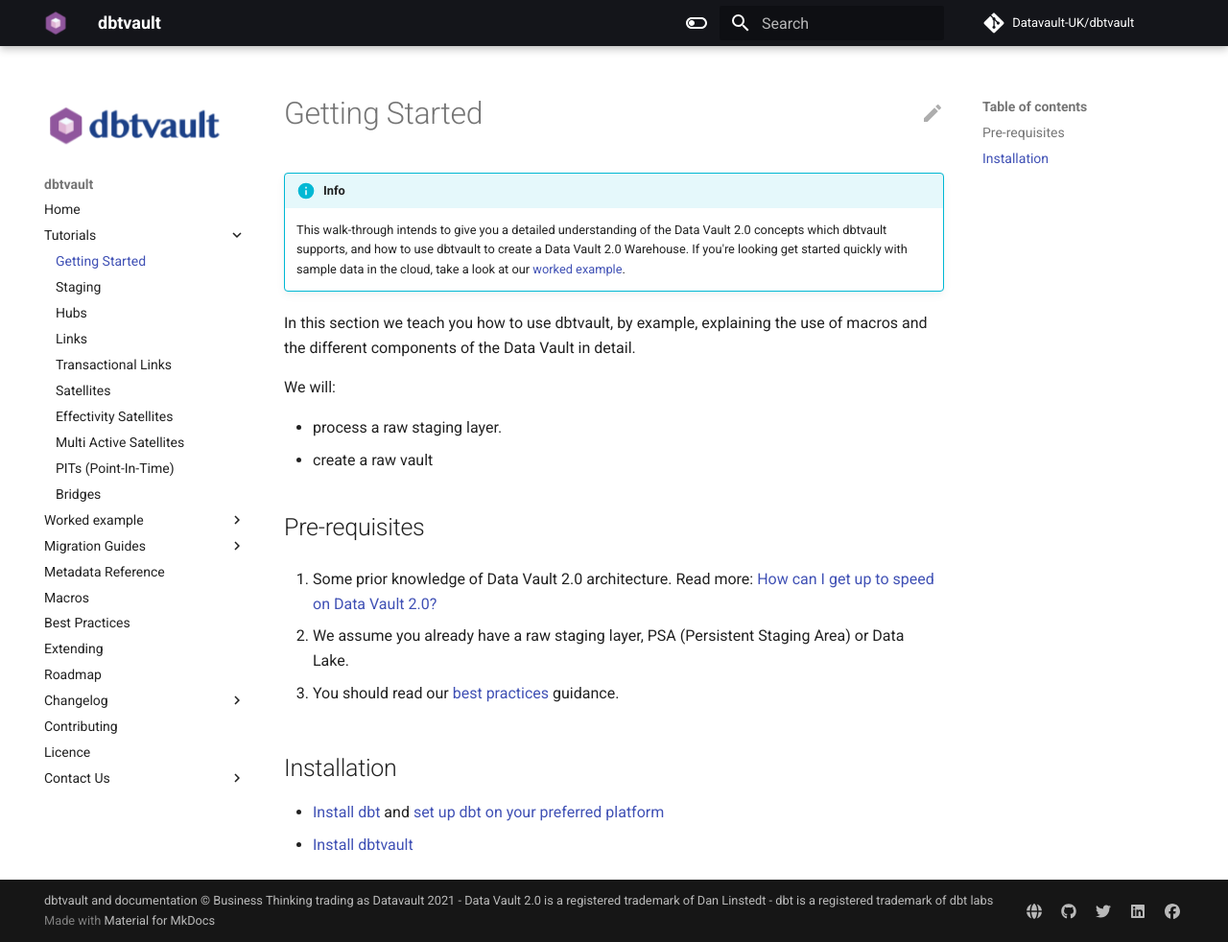
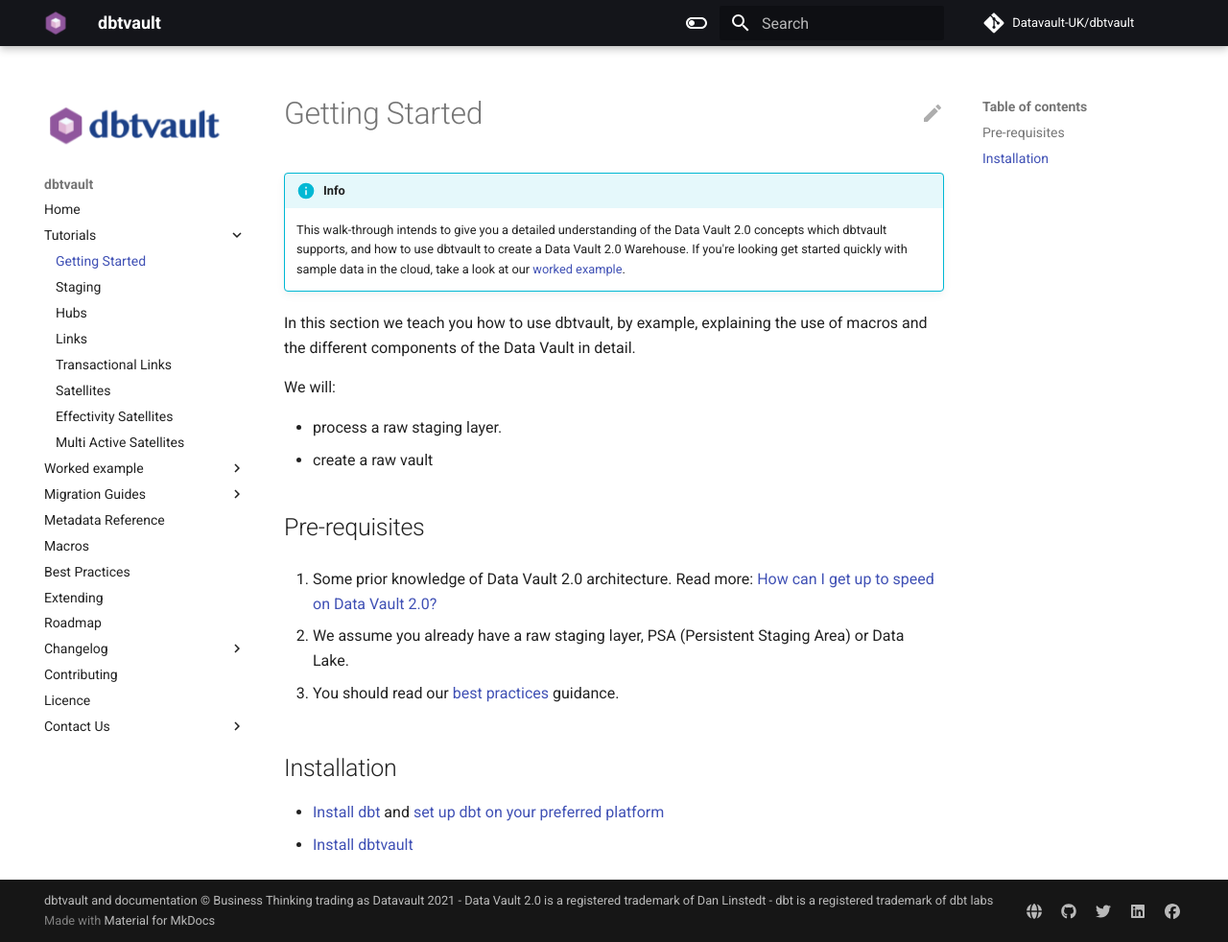
Before and after one commit to Datavault-UK/automate-dv-docs, an MkDocs documentation site: the page built from docs/tutorial/tut_getting_started.md, in a window 1280 px wide and 982 px high. Shown: the whole window at 96% size. Built offline with MkDocs 1.6.1 and Material for MkDocs 9.7.7, drawn with Linux system fonts in a browser that asks for light colours; comment, search, counter and statistics services are not loaded.

Commit message:
Removed PITs and Bridges from menu

```diff
--- a/mkdocs.yml
+++ b/mkdocs.yml
@@ -39,8 +39,6 @@
       - Satellites: 'tutorial/tut_satellites.md'
       - Effectivity Satellites: 'tutorial/tut_eff_satellites.md'
       - Multi Active Satellites: 'tutorial/tut_multi_active_satellites.md'
-      - PITs (Point-In-Time): 'tutorial/tut_point_in_time.md'
-      - Bridges: 'tutorial/tut_bridges.md'
   - Worked example:
       - Getting Started: 'worked_example/we_worked_example.md'
       - Project setup: 'worked_example/we_setup.md'
```
